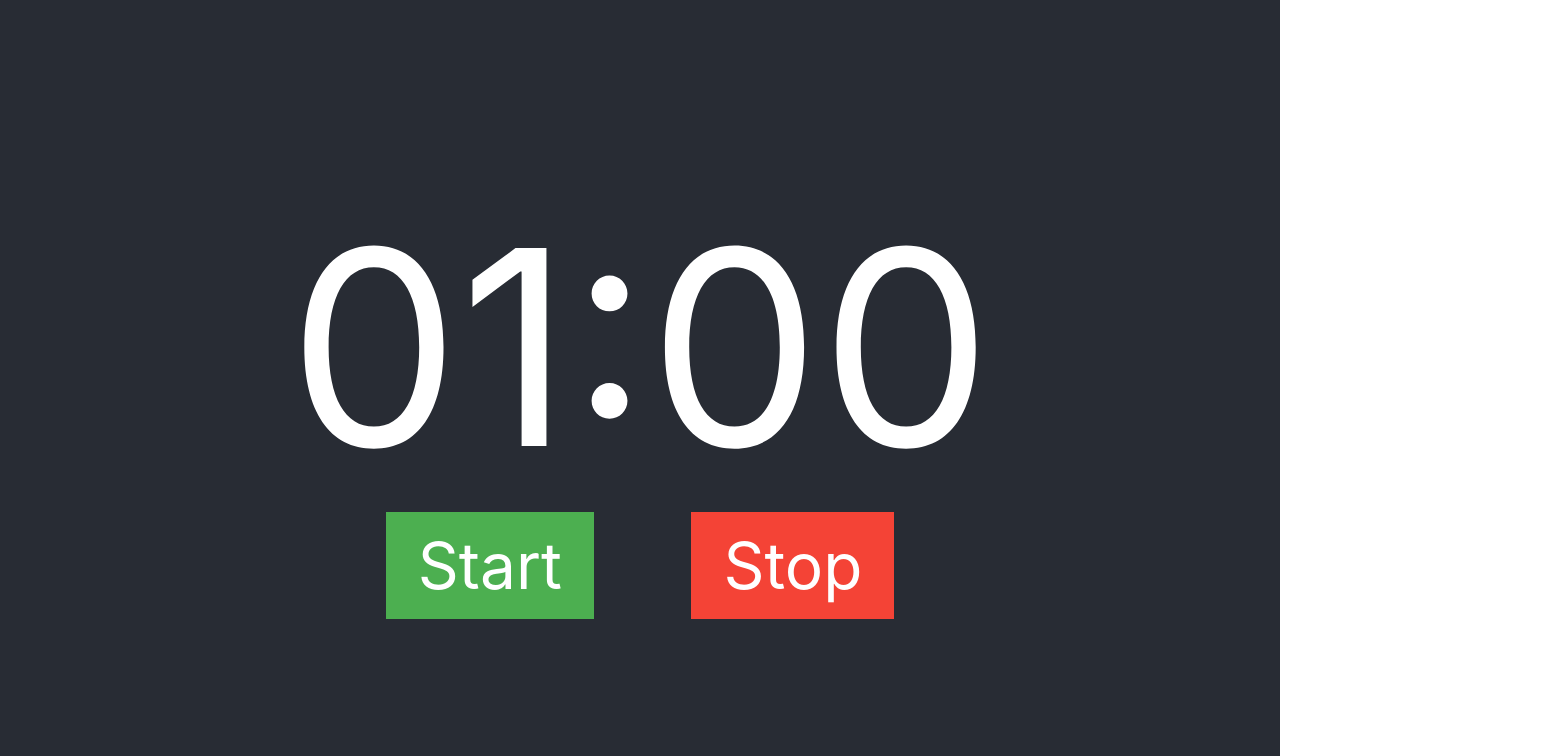
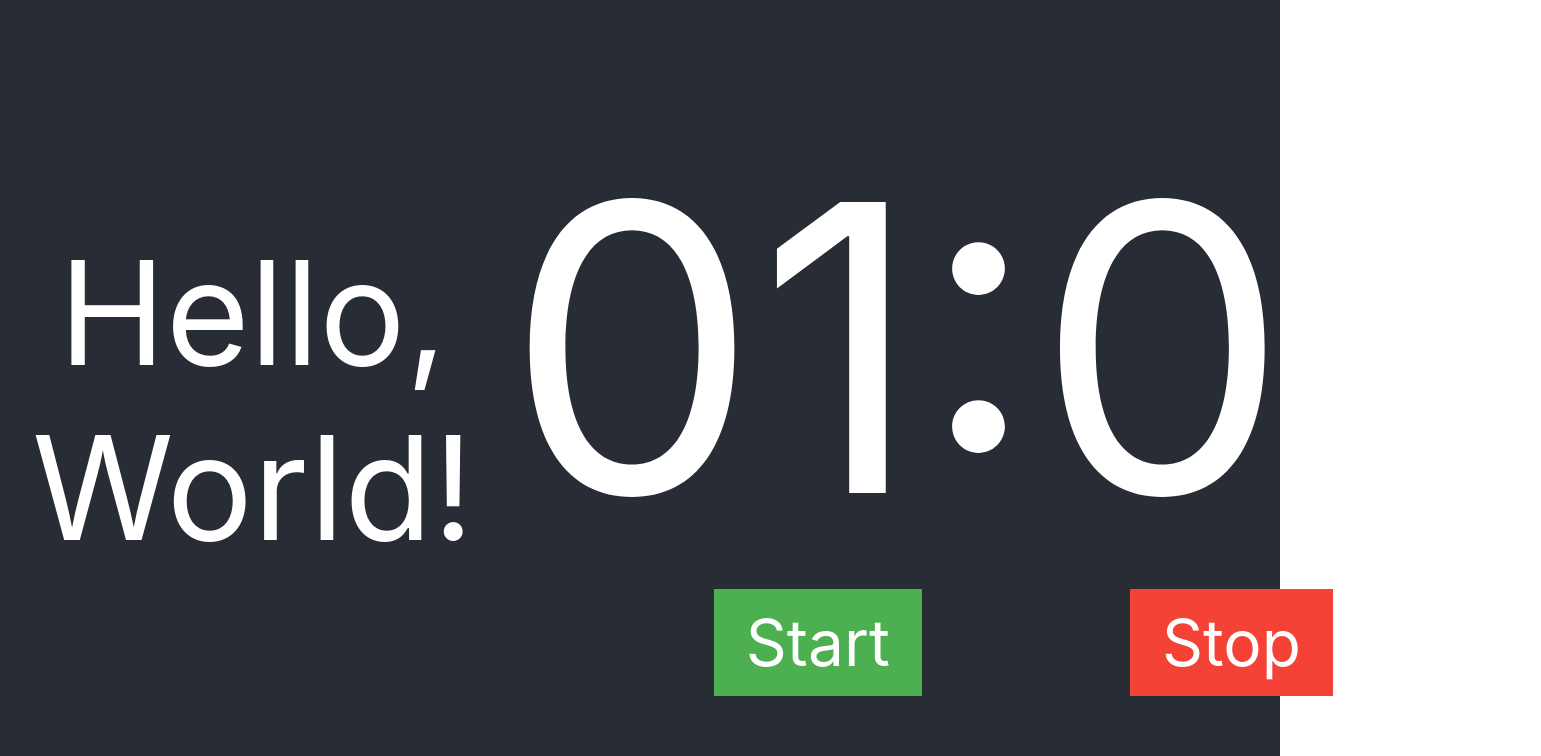
Before and after one commit to vlnguyen/white-elephant-timer, a React (Create React App) app in the folder white-elephant-timer-client/: page / in a window 1280 px wide. Shown: the top 756 px of the page, 1541 px wide, since content can reach past the window. Built offline with nearby package versions, Linux system fonts and the light colour scheme.

Commit message:
add placeholder for recipient queue

```diff
--- a/white-elephant-timer-client/src/App.css
+++ b/white-elephant-timer-client/src/App.css
@@ -11,11 +11,16 @@
   background-color: #282c34;
   min-height: 100vh;
   display: flex;
-  flex-direction: column;
+  flex-direction: row;
   align-items: center;
-  justify-content: center;
-  font-size: calc(256px + 2vmin);
+  justify-content: space-evenly;
+  font-size: calc(384px + 2vmin);
   color: white;
+}
+
+.App-recipient-queue {
+  margin: 32px;
+  font-size: calc(128px + 2vmin);
 }
 
 .App-button-container {
--- a/white-elephant-timer-client/src/App.tsx
+++ b/white-elephant-timer-client/src/App.tsx
@@ -40,6 +40,7 @@ function App() {
   return (
     <div className="App">
       <div className="App-content">
+        <div className="App-recipient-queue">Hello, World!</div>
         <Countdown
           date={moment().add(60, "seconds").toDate()}
           autoStart={false}
```
